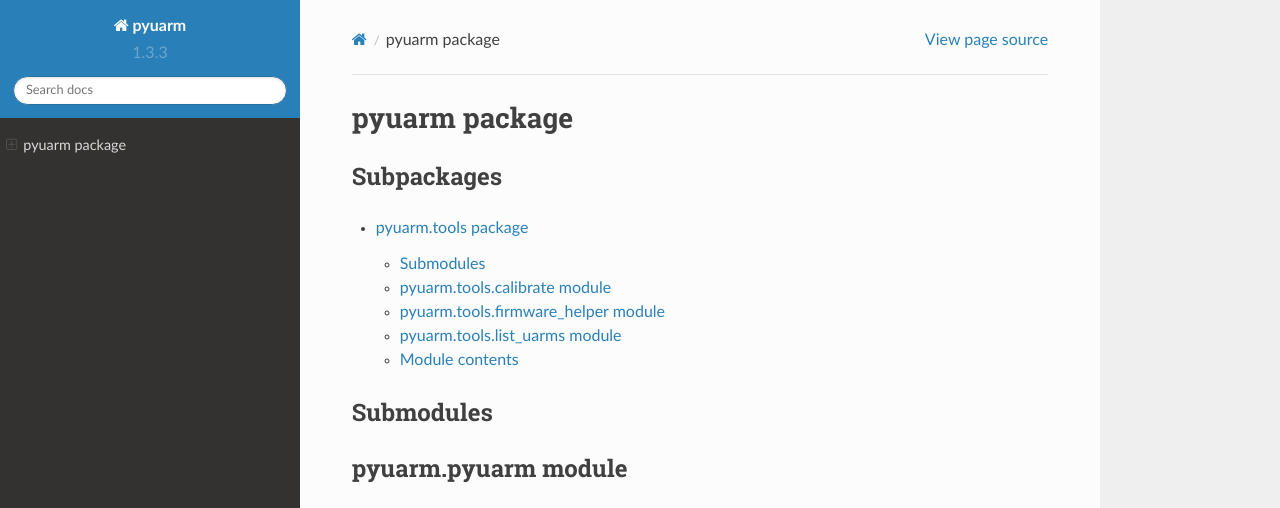
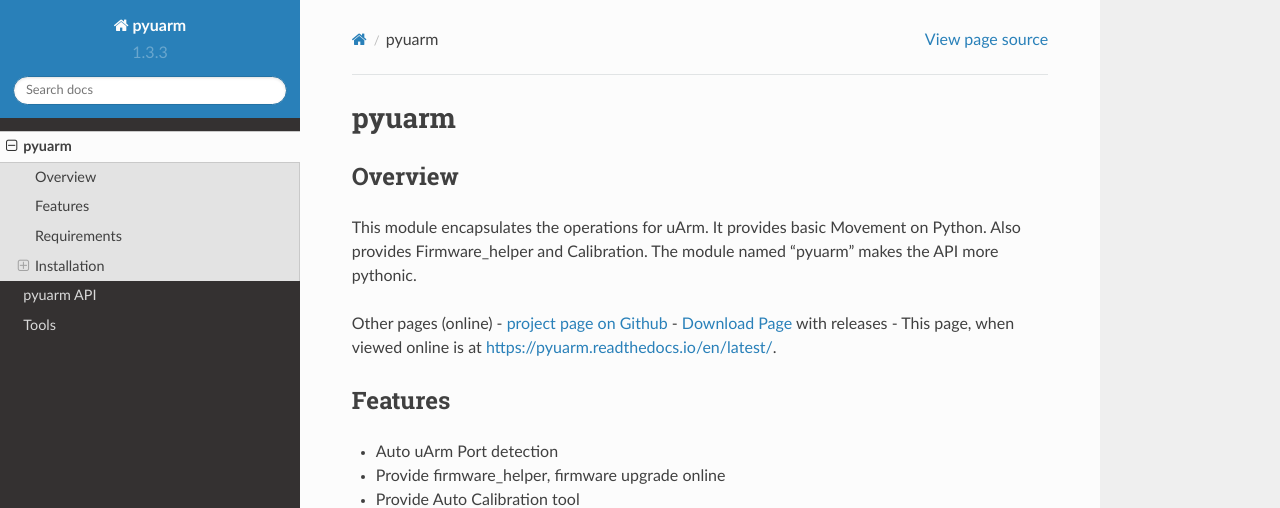
Before and after one commit to uArm-Developer/pyuarm, a Sphinx documentation site: the page built from docs/pyuarm.rst, in a window 1280 px wide and 1382 px high. Shown: the top 508 px of the window. Built offline with Sphinx 7.4.7 and the Read the Docs theme 2.0.0, drawn with Linux system fonts in a browser that asks for light colours; pages that are not in the unit, such as notebooks, are missing from menus; some of the changed text lies outside the part shown; grey boxes are pictures that could not be loaded.

```diff
--- a/docs/pyuarm.rst
+++ b/docs/pyuarm.rst
@@ -1,37 +1,49 @@
-pyuarm package
-==============
+======
+pyuarm
+======
 
-Subpackages
------------
+Overview
+========
 
-.. toctree::
+This module encapsulates the operations for uArm. It provides basic Movement on Python.
+Also provides Firmware_helper and Calibration. The module named "pyuarm" makes the API more pythonic.
 
-    pyuarm.tools
+Other pages (online)
+- `project page on Github`_
+- `Download Page`_ with releases
+- This page, when viewed online is at https://pyuarm.readthedocs.io/en/latest/.
 
-Submodules
-----------
+.. _`project page on GitHub`: https://github.com/uArm-Developer/pyuarm
+.. _`Download Page`: http://pypi.python.org/pypi/pyuarm
 
-pyuarm.pyuarm module
---------------------
+Features
+========
+- Auto uArm Port detection
+- Provide firmware_helper, firmware upgrade online
+- Provide Auto Calibration tool
 
-.. automodule:: pyuarm.pyuarm
-    :members:
-    :undoc-members:
-    :show-inheritance:
+Requirements
+============
+- Python 2.7x (Python3.x not supported yet)
 
-pyuarm.util module
-------------------
+Installation
+============
 
-.. automodule:: pyuarm.util
-    :members:
-    :undoc-members:
-    :show-inheritance:
+pyuarm
+------
+This installas a package that can be used from Python (``import pyuarm``).
 
+To install for all users on the system, administrator rights (root) may be required.
 
-Module contents
----------------
+From PyPI
+~~~~~~~~~
+pyuarm can be installed from PyPI, either manually downloading the files and installing as described below or using::
 
-.. automodule:: pyuarm
-    :members:
-    :undoc-members:
-    :show-inheritance:
+    pip install pyuarm
+
+From source (tar.gz or checkout)
+~~~~~~~~~~~~~~~~~~~~~~~~~~~~~~~~
+Download the archive from http://pypi.python.org/pypi/pyuarm.
+Unpack the archive, enter the ``pyuarm-x.y`` directory and run::
+
+    python setup.py install
--- a/docs/pyuarm.tools.rst
+++ /dev/null
@@ -1,38 +0,0 @@
-pyuarm.tools package
-====================
-
-Submodules
-----------
-
-pyuarm.tools.calibrate module
------------------------------
-
-.. automodule:: pyuarm.tools.calibrate
-    :members:
-    :undoc-members:
-    :show-inheritance:
-
-pyuarm.tools.firmware_helper module
------------------------------------
-
-.. automodule:: pyuarm.tools.firmware_helper
-    :members:
-    :undoc-members:
-    :show-inheritance:
-
-pyuarm.tools.list_uarms module
-------------------------------
-
-.. automodule:: pyuarm.tools.list_uarms
-    :members:
-    :undoc-members:
-    :show-inheritance:
-
-
-Module contents
----------------
-
-.. automodule:: pyuarm.tools
-    :members:
-    :undoc-members:
-    :show-inheritance:
```
Also changed, not shown: HISTORY.md (+7 -0 lines), docs/index.rst (+16 -0 lines), docs/modules.rst (deleted, +0 -8 lines), docs/pyuarm_api.rst (added, +54 -0 lines), docs/setup.rst (deleted, +0 -7 lines), docs/tools.rst (added, +27 -0 lines), 4 other files.
